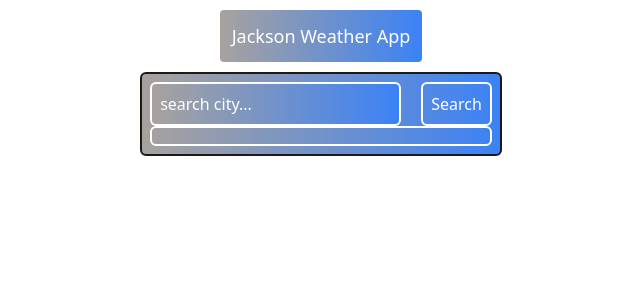
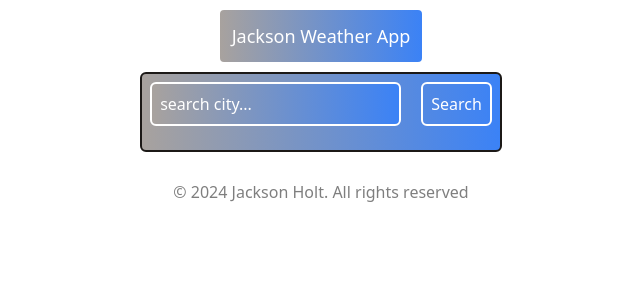
Before and after one commit to jrholt04/WeatherApp, a React (Vite) app: page / in a window 1280 px wide. Shown: the top 300 px of the page, without its empty margins (319-959 px from the left). Built offline with nearby package versions, Linux system fonts and the light colour scheme.

Commit message:
added footer

```diff
--- a/src/App.jsx
+++ b/src/App.jsx
@@ -3,6 +3,7 @@ import reactLogo from './assets/react.svg'
 import viteLogo from '/vite.svg'
 import Title from './componets /Title.jsx'
 import Weather from './componets /Weather.jsx'
+import Footer from './componets /Footer.jsx'
 
 function App() {
   const [count, setCount] = useState(0)
@@ -15,6 +16,7 @@ function App() {
     <div className='place-self-center flex items-center justify-center'>
       <Weather />
      </div>
+     <Footer/>
     </>
   )
 }
--- /dev/null
+++ b/src/componets /Footer.jsx
@@ -0,0 +1,14 @@
+import { useState } from 'react'
+import githubLogo from '/Users/jacksonholt/Developer/minimalPortfolio/public/assets/github.svg'
+
+
+function Footer() {
+    return (
+        <div className='py-5 text-center'>
+            <p className='test-sm mt-2 opacity-50'>
+                &copy; {new Date().getFullYear()} Jackson Holt. All rights reserved
+            </p>
+        </div>
+    )
+}
+export default Footer;
--- a/src/componets /Weather.jsx
+++ b/src/componets /Weather.jsx
@@ -41,7 +41,7 @@ function Weather() {
                 className='mr-5 bg-gradient-to-r from-stone-400 to-blue-500 border-2 border-white rounded-md p-2 text-white placeholder-white'
             />
 
-            <button onClick={searchPressed} className='border-2 border-white rounded-md p-2 text-white'>Search</button>
+            <button id='submitButton' onClick={searchPressed} className='border-2 border-white rounded-md p-2 text-white'>Search</button>
 
             {typeof weather.main != "undefined" ? (
              <div className='text-white'>
@@ -73,7 +73,7 @@ function Weather() {
             )}
             <br></br>
 
-            <div className='border-2 border-white rounded-md p-2'>
+            <div className='p-2'>
              {typeof forecast.list != 'undefined' ? (
              <div className='flex flex-row'>
                 {forecast.list.map((item , index) => (
```
